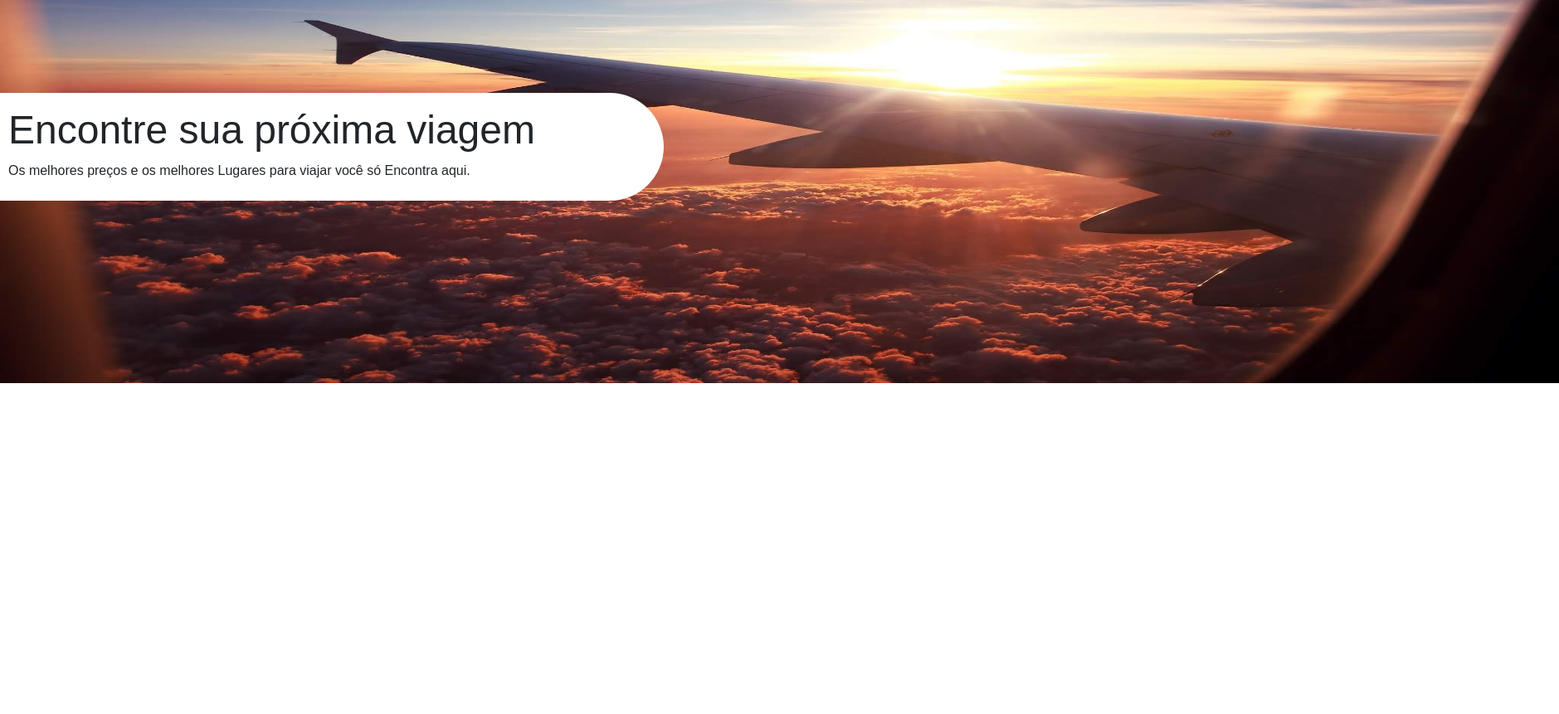
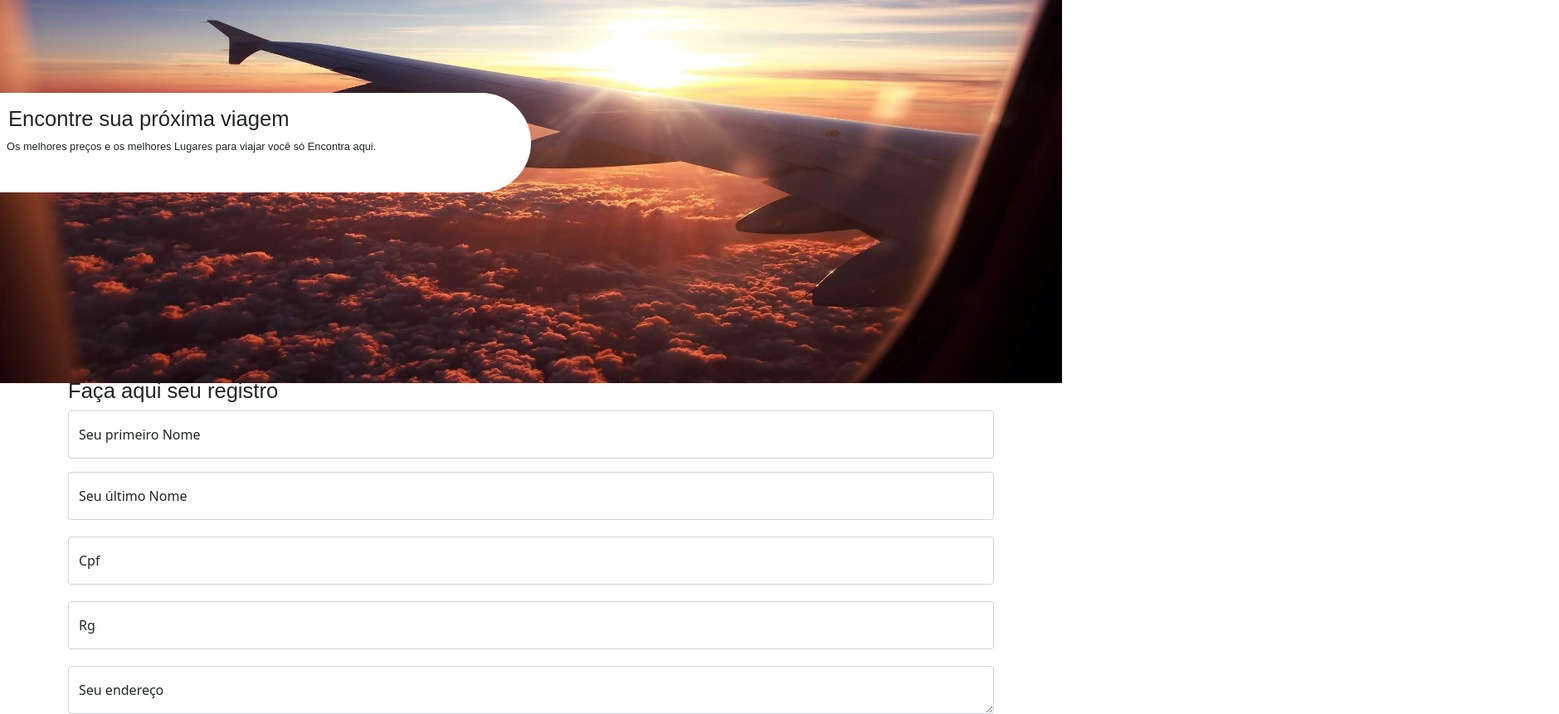
Before and after one commit to Ssalvador221/Siteviagens, a plain HTML site: page boostrap/index.html in a window 1280 px wide. Shown: the part 138-999 px from the top of the page at 83% size, 1879 px wide, since content can reach past the window. Before the commit the page ends 800 px from the top, so only its background shows below. Drawn offline with nearby package versions, Linux system fonts and the light colour scheme.

Commit message:
Add files via upload

```diff
--- a/boostrap/index.html
+++ b/boostrap/index.html
@@ -47,12 +47,35 @@
       <header>
         <h1 id="top-1"> Encontre sua próxima viagem</h1>
         <p id="under-1">Os melhores preços e os melhores Lugares para viajar você só Encontra aqui. </p>
-        <img src="/imagens/avai.jpg" id="img-1">
+        <img src="/imagens/avai.jpg" id="img-1" width="100%" height="600px">
       </header>
 
       <div class="obj-1"></div>
 
       <div class="container">
+        <h2 id="top-2">Faça aqui seu registro</h2>
+        <div class="form-floating mb-3">
+          <input type="text" class="form-control" id="floatingname" placeholder="primeiro">
+          <label for="floatingInput">Seu primeiro Nome</label>
+        </div>
+        <div class="form-floating">
+          <input type="text" class="form-control" id="floatinglast" placeholder="ultimo nome">
+          <label for="floatingPassword">Seu último Nome</label>
+          <div class="form-floating">
+            <input type="number" class="form-control" id="cpf" placeholder="Cpf">
+            <label for="floatingTextarea">Cpf</label>
+          </div>
+          <div class="form-floating">
+            <input type="number" class="form-control" id="rg" placeholder="RG">
+            <label for="floatingTextarea">Rg</label>
+          </div>
+
+          <div class="form-floating">
+            <textarea class="form-control" placeholder="Rg Number" id="floatingTextarea"></textarea>
+            <label for="floatingTextarea">Seu endereço</label>
+          </div>
+        </div>
+      </div>
 
 
 
--- a/boostrap/style.css
+++ b/boostrap/style.css
@@ -31,28 +31,43 @@
     font-family: Arial, Helvetica, sans-serif;
     margin-left: 10px;
     margin-top: 210px;
-    font-size: 3rem;
+    font-size: 2vw;
+}
+
+
+#top-2{
+    font-family: Arial, Helvetica, sans-serif;
+    font-size: 2vw;
+    margin-top: 270px;
+    margin-left: 0;
 }
 
 #under-1{
     font-family: Arial, Helvetica, sans-serif;
-    margin-left: 10px;
+    font-size: 1vw;
+    margin-left: 8px;
 }
 
 #img-1{
     position: absolute;
     top:0;
     z-index: -1;
-    width: 1879px;
-    height: 600px;
 }
 
 .obj-1{
-    width: 800px;
-    height: 130px;
+    width: 80vh;
+    height: 15vh;
     background-color: rgb(255, 255, 255);
     border-radius: 0px 150px 150px 0px;
     position:  absolute;
     top: 250px;
     z-index: -1;
 }
+
+#cpf{
+    margin-block: 20px;
+}
+
+#rg{
+    margin-block: 20px;
+}
```
